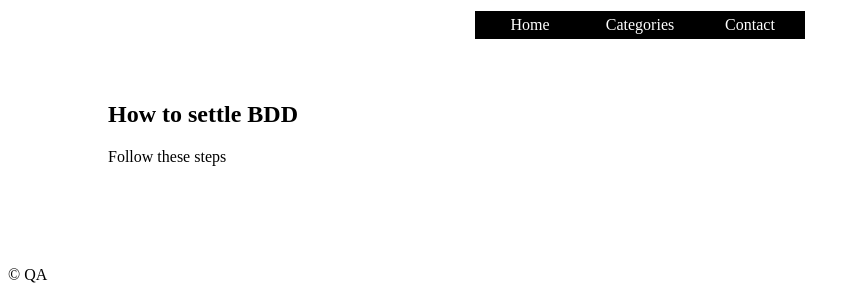
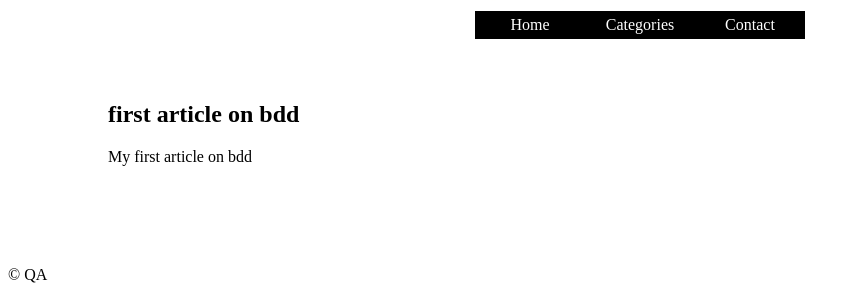
Before and after one commit to lperotin/QA_about_QA, a Django app: a page that uses qa_about_qa/blog/templates/blog/view_article.html in a window 1280 px wide; the page is wider, and only the part inside the window is pictured. Shown: the part 260-556 px from the top of that part, without its empty margins (0-860 px from the left). Run offline with Django 3.2, Linux system fonts and the light colour scheme; data comes from the database, SQL or seed files in the repository.

Commit message:
Display article title and content on page article

```diff
--- a/qa_about_qa/blog/templates/blog/view_article.html
+++ b/qa_about_qa/blog/templates/blog/view_article.html
@@ -2,6 +2,6 @@
 {% extends "base.html" %}
 {% block title %}An article page{% endblock %}
 {% block content %}
-<h2> How to settle BDD </h2>
-<p> Follow these steps </p>
+<h2>{{ article.title }}</h2>
+<p> {{ article.content }}</p>
 {% endblock %}
```
